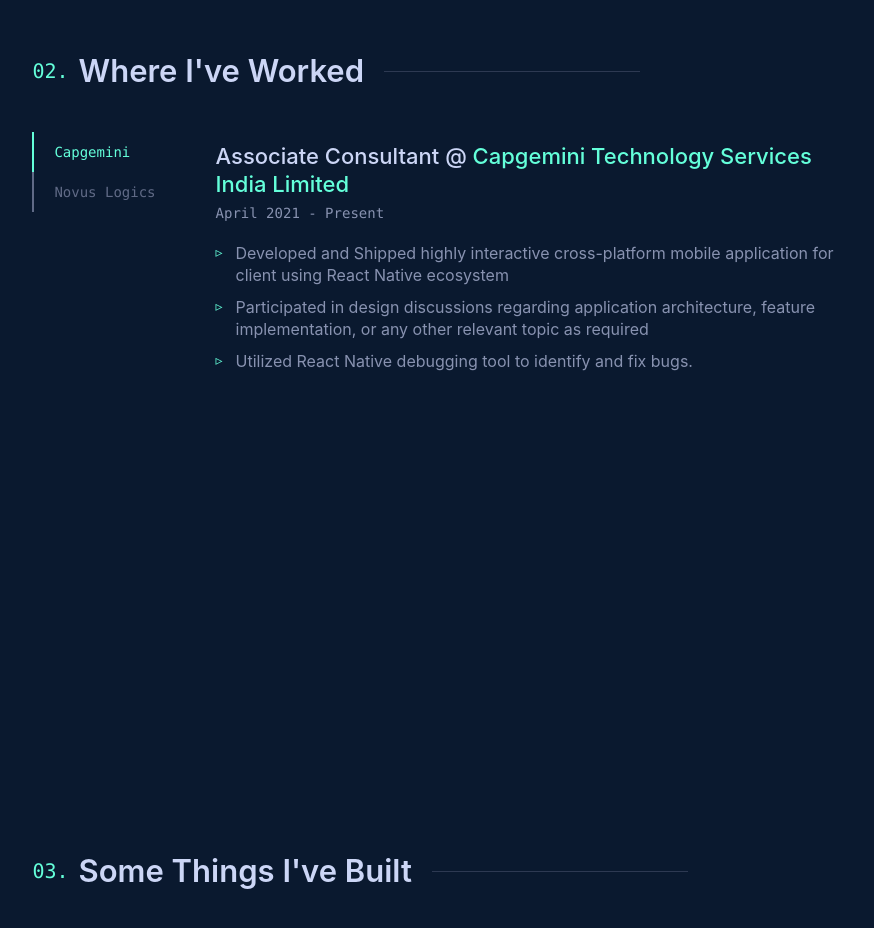
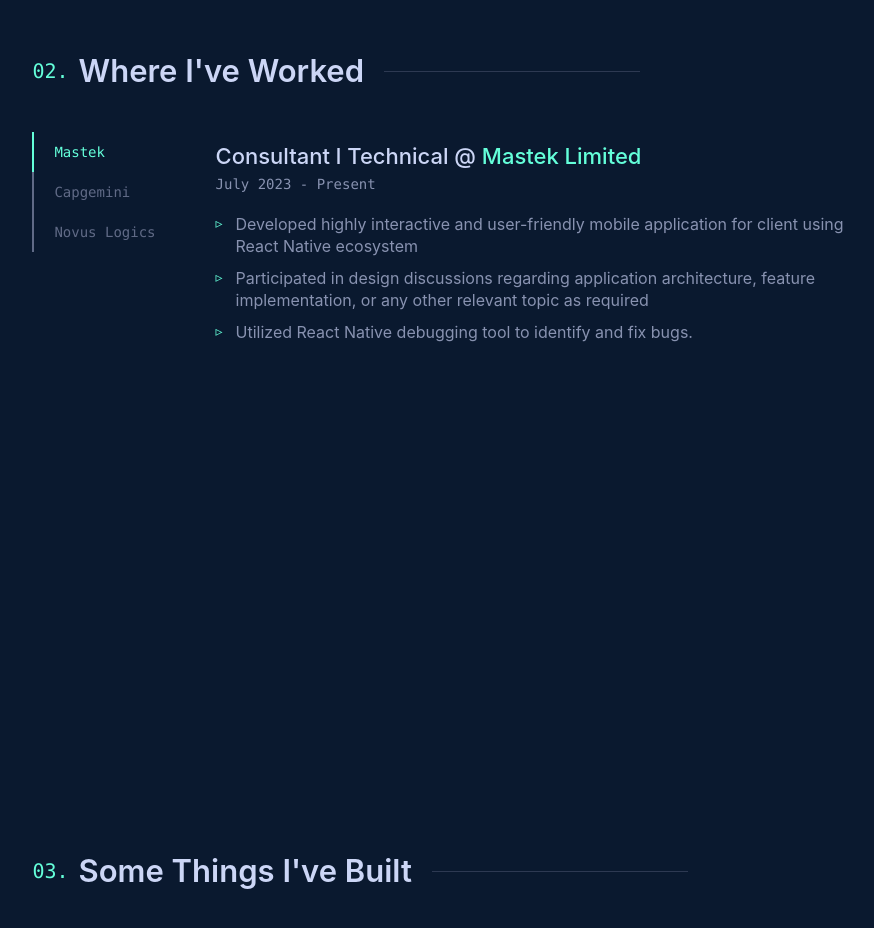
Before and after one commit to Arpankorat/Portfolio, a React (Create React App) app: page / in a window 1280 px wide. Shown: the part 1860-2788 px from the top of the page, without its empty margins (134-1008 px from the left). Built offline with nearby package versions, Linux system fonts and the light colour scheme; a web font is replaced by a local one.

Commit message:
Exp updated

```diff
--- a/src/components/section/Experience.js
+++ b/src/components/section/Experience.js
@@ -2,6 +2,21 @@
 
 // const data = {
 const compnies = [
+  {
+    name: "Mastek",
+    description: {
+      position: "Consultant l Technical",
+      companyName: "Mastek Limited",
+      link: "https://www.mastek.com/",
+      startDate: "July 2023",
+      lastDate: "Present",
+      details: [
+        "Developed highly interactive and user-friendly mobile application for client using React Native ecosystem",
+        "Participated in design discussions regarding application architecture, feature implementation, or any other relevant topic as required",
+        "Utilized React Native debugging tool to identify and fix bugs.",
+      ],
+    },
+  },
   {
     name: "Capgemini",
     description: {
@@ -9,7 +24,7 @@
       companyName: "Capgemini Technology Services India Limited",
       link: "https://www.capgemini.com/in-en/",
       startDate: "April 2021",
-      lastDate: "Present",
+      lastDate: "June 2023",
       details: [
         "Developed and Shipped highly interactive cross-platform mobile application for client using React Native ecosystem",
         "Participated in design discussions regarding application architecture, feature implementation, or any other relevant topic as required",
```
